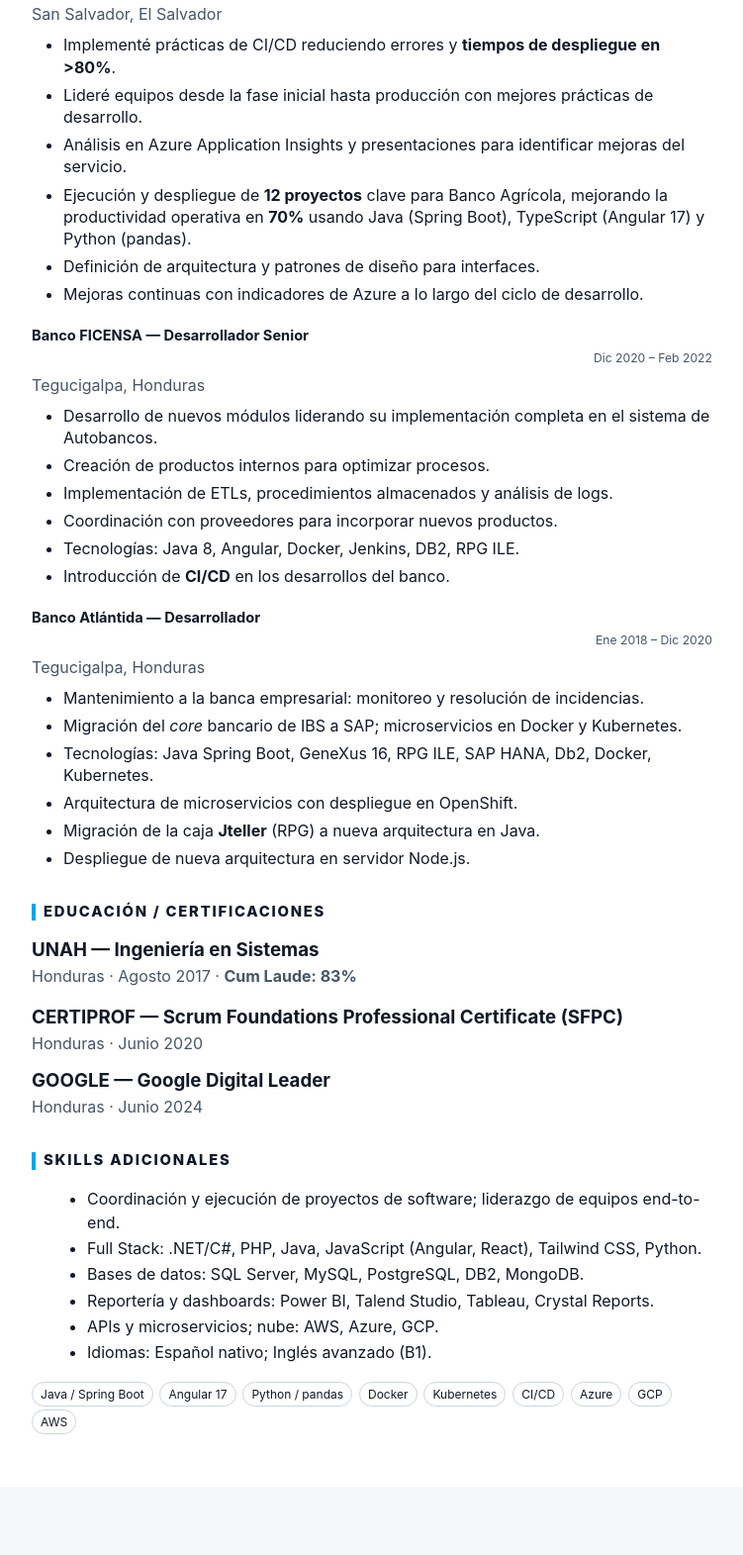
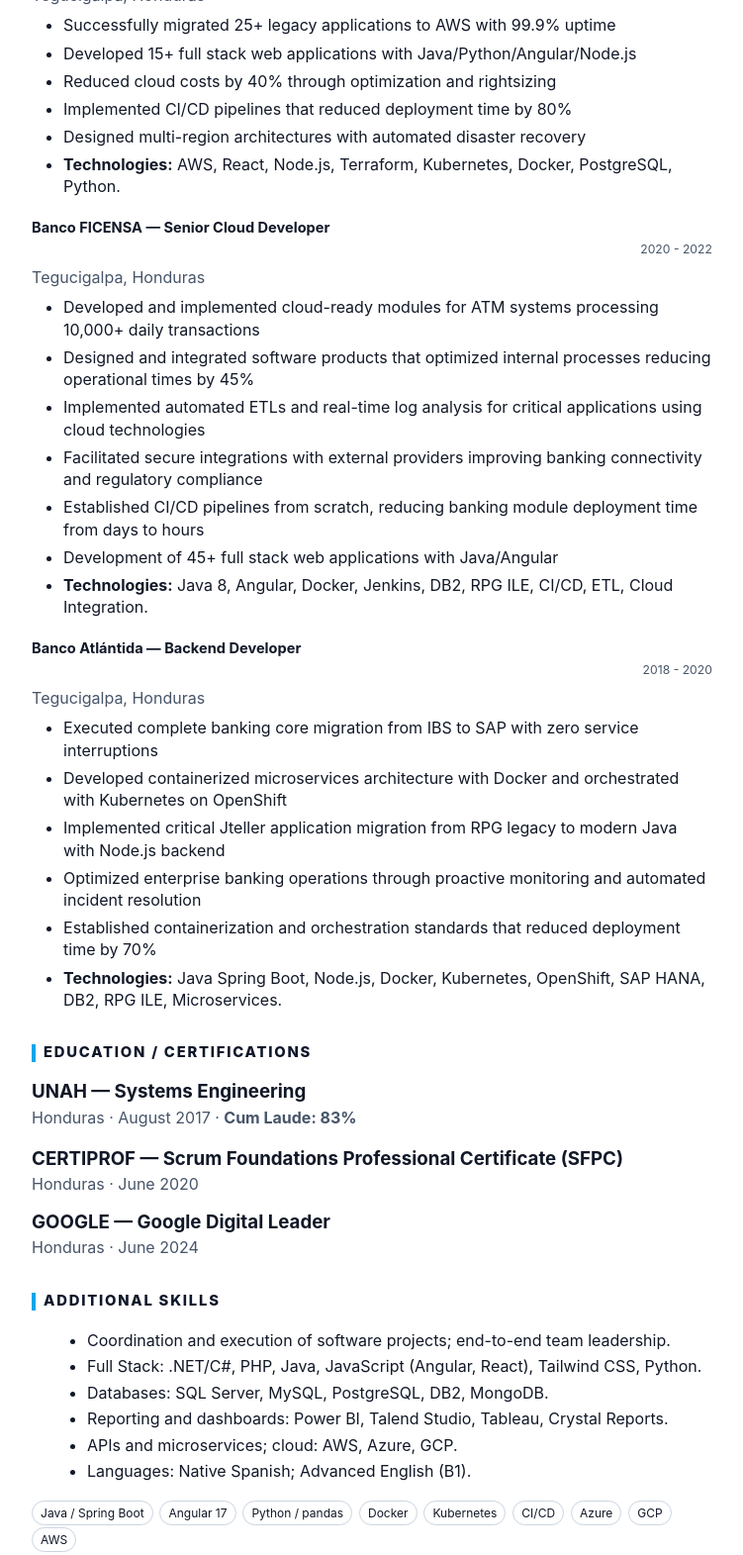
Before and after one commit to GabrielSosa/Portafolio-Gabriel, a plain HTML site: page cv.html in a window 1280 px wide. Shown: the part 432-2003 px from the top of the page at 99% size, without its empty margins (264-1015 px from the left). Before the commit the page ends 1934 px from the top, so only its background shows below. Drawn offline with nearby package versions, Linux system fonts and the light colour scheme.

Commit message:
Update CV to English and enhance content with professional experience details

```diff
--- a/cv.html
+++ b/cv.html
@@ -1,5 +1,5 @@
 <!DOCTYPE html>
-<html lang="es">
+<html lang="en">
 <head>
   <meta charset="utf-8" />
   <meta name="viewport" content="width=device-width, initial-scale=1" />
@@ -176,8 +176,8 @@
 </head>
 <body>
   <div class="toolbar">
-    <button onclick="window.print()" title="Imprimir CV">🖨️ Imprimir</button>
-    <button onclick="downloadPDF()" title="Descargar CV como PDF" id="download-btn">📄 Descargar PDF</button>
+    <button onclick="window.print()" title="Print CV">🖨️ Print</button>
+    <button onclick="downloadPDF()" title="Download CV as PDF" id="download-btn">📄 Download PDF</button>
   </div>
 
   <main class="sheet" role="document">
@@ -185,7 +185,7 @@
     <header class="header">
       <div>
         <h1 class="name">Gabriel Alexander Sosa Ramírez</h1>
-        <div class="subtitle">Desarrollador de Software · Full Stack</div>
+        <div class="subtitle">Software Developer · Full Stack</div>
       </div>
       <div class="contacts">
         Tegucigalpa, Honduras · <a href="https://linkedin.com/in/gabrielsosar">linkedin.com/in/gabrielsosar</a><br />
@@ -195,83 +195,87 @@
 
     <!-- SUMMARY -->
     <section class="summary">
-      <p><strong>Más de 8 años</strong> de experiencia como Desarrollador de Software. Lideré el desarrollo de 2 migraciones, logrando un <strong>40%</strong> de mejora en la entrega de productos y un <strong>25%</strong> en rendimiento en las operaciones bancarias.</p>
+      <p><strong>Over 8 years</strong> of experience as a Software Developer. I led the development of 2 migrations, achieving a <strong>40%</strong> improvement in product delivery and a <strong>25%</strong> improvement in banking operations performance.</p>
     </section>
 
     <!-- EXPERIENCE -->
     <section class="section">
-      <h2 class="section-title">Experiencia profesional</h2>
+      <h2 class="section-title">Professional Experience</h2>
+      <!-- Las experiencias se cargan dinámicamente desde JSON -->
 
+      <!-- Fallback content mientras carga JavaScript -->
+      <div id="experience-fallback">
         <article class="role">
-        <h3><span class="company">Stefanini Group</span> — Desarrollador Full Stack</h3>
-        <div class="role-meta">Feb 2022 – Actualidad</div>
-        <div class="location muted">San Salvador, El Salvador</div>
+          <h3><span class="company">Stefanini Group S.A.</span> — Senior Cloud Engineer & Full Stack Developer</h3>
+          <div class="role-meta">2022 - Present</div>
+          <div class="location muted">Tegucigalpa, Honduras</div>
           <ul class="bullets">
-          <li>Implementé prácticas de CI/CD reduciendo errores y <strong>tiempos de despliegue en &gt;80%</strong>.</li>
-          <li>Lideré equipos desde la fase inicial hasta producción con mejores prácticas de desarrollo.</li>
-          <li>Análisis en Azure Application Insights y presentaciones para identificar mejoras del servicio.</li>
-          <li>Ejecución y despliegue de <strong>12 proyectos</strong> clave para Banco Agrícola, mejorando la productividad operativa en <strong>70%</strong> usando Java (Spring Boot), TypeScript (Angular&nbsp;17) y Python (pandas).</li>
-          <li>Definición de arquitectura y patrones de diseño para interfaces.</li>
-          <li>Mejoras continuas con indicadores de Azure a lo largo del ciclo de desarrollo.</li>
+            <li>Successfully migrated 25+ legacy applications to AWS with 99.9% uptime</li>
+            <li>Developed 15+ full stack web applications with Java/Python/Angular/Node.js</li>
+            <li>Reduced cloud costs by 40% through optimization and rightsizing</li>
+            <li>Implemented CI/CD pipelines that reduced deployment time by 80%</li>
+            <li>Designed multi-region architectures with automated disaster recovery</li>
+            <li><strong>Technologies:</strong> AWS, React, Node.js, Terraform, Kubernetes, Docker, PostgreSQL, Python.</li>
           </ul>
         </article>
 
         <article class="role">
-        <h3><span class="company">Banco FICENSA</span> — Desarrollador Senior</h3>
-        <div class="role-meta">Dic 2020 – Feb 2022</div>
+          <h3><span class="company">Banco FICENSA</span> — Senior Cloud Developer</h3>
+          <div class="role-meta">2020 - 2022</div>
           <div class="location muted">Tegucigalpa, Honduras</div>
           <ul class="bullets">
-          <li>Desarrollo de nuevos módulos liderando su implementación completa en el sistema de Autobancos.</li>
-          <li>Creación de productos internos para optimizar procesos.</li>
-          <li>Implementación de ETLs, procedimientos almacenados y análisis de logs.</li>
-          <li>Coordinación con proveedores para incorporar nuevos productos.</li>
-          <li>Tecnologías: Java 8, Angular, Docker, Jenkins, DB2, RPG ILE.</li>
-          <li>Introducción de <strong>CI/CD</strong> en los desarrollos del banco.</li>
+            <li>Developed and implemented cloud-ready modules for ATM systems processing 10,000+ daily transactions</li>
+            <li>Designed and integrated software products that optimized internal processes reducing operational times by 45%</li>
+            <li>Implemented automated ETLs and real-time log analysis for critical applications using cloud technologies</li>
+            <li>Facilitated secure integrations with external providers improving banking connectivity and regulatory compliance</li>
+            <li>Established CI/CD pipelines from scratch, reducing banking module deployment time from days to hours</li>
+            <li><strong>Technologies:</strong> Java 8, Angular, Docker, Jenkins, DB2, RPG ILE, CI/CD, ETL, Cloud Integration.</li>
           </ul>
         </article>
 
         <article class="role page-break">
-        <h3><span class="company">Banco Atlántida</span> — Desarrollador</h3>
-        <div class="role-meta">Ene 2018 – Dic 2020</div>
+          <h3><span class="company">Banco Atlántida</span> — Backend Developer</h3>
+          <div class="role-meta">2018 - 2020</div>
           <div class="location muted">Tegucigalpa, Honduras</div>
           <ul class="bullets">
-          <li>Mantenimiento a la banca empresarial: monitoreo y resolución de incidencias.</li>
-          <li>Migración del <em>core</em> bancario de IBS a SAP; microservicios en Docker y Kubernetes.</li>
-          <li>Tecnologías: Java Spring Boot, GeneXus 16, RPG ILE, SAP HANA, Db2, Docker, Kubernetes.</li>
-          <li>Arquitectura de microservicios con despliegue en OpenShift.</li>
-          <li>Migración de la caja <strong>Jteller</strong> (RPG) a nueva arquitectura en Java.</li>
-          <li>Despliegue de nueva arquitectura en servidor Node.js.</li>
+            <li>Executed complete banking core migration from IBS to SAP with zero service interruptions</li>
+            <li>Developed containerized microservices architecture with Docker and orchestrated with Kubernetes on OpenShift</li>
+            <li>Implemented critical Jteller application migration from RPG legacy to modern Java with Node.js backend</li>
+            <li>Optimized enterprise banking operations through proactive monitoring and automated incident resolution</li>
+            <li>Established containerization and orchestration standards that reduced deployment time by 70%</li>
+            <li><strong>Technologies:</strong> Java Spring Boot, Node.js, Docker, Kubernetes, OpenShift, SAP HANA, DB2, RPG ILE, Microservices.</li>
           </ul>
         </article>
+      </div>
     </section>
 
     <!-- EDUCATION -->
     <section class="section">
-      <h2 class="section-title">Educación / Certificaciones</h2>
+      <h2 class="section-title">Education / Certifications</h2>
       <article style="margin-bottom:5mm">
-        <h3>UNAH — <span class="company">Ingeniería en Sistemas</span></h3>
-        <div class="muted">Honduras · Agosto 2017 · <strong>Cum Laude: 83%</strong></div>
+        <h3>UNAH — <span class="company">Systems Engineering</span></h3>
+        <div class="muted">Honduras · August 2017 · <strong>Cum Laude: 83%</strong></div>
       </article>
       <article style="margin-bottom:4mm">
         <h3>CERTIPROF — Scrum Foundations Professional Certificate (SFPC)</h3>
-        <div class="muted">Honduras · Junio 2020</div>
+        <div class="muted">Honduras · June 2020</div>
       </article>
       <article>
         <h3>GOOGLE — Google Digital Leader</h3>
-        <div class="muted">Honduras · Junio 2024</div>
+        <div class="muted">Honduras · June 2024</div>
       </article>
     </section>
 
     <!-- SKILLS -->
     <section class="section">
-      <h2 class="section-title">Skills adicionales</h2>
+      <h2 class="section-title">Additional Skills</h2>
       <ul>
-        <li>Coordinación y ejecución de proyectos de software; liderazgo de equipos end-to-end.</li>
+        <li>Coordination and execution of software projects; end-to-end team leadership.</li>
         <li>Full Stack: .NET/C#, PHP, Java, JavaScript (Angular, React), Tailwind CSS, Python.</li>
-        <li>Bases de datos: SQL Server, MySQL, PostgreSQL, DB2, MongoDB.</li>
-        <li>Reportería y dashboards: Power BI, Talend Studio, Tableau, Crystal Reports.</li>
-        <li>APIs y microservicios; nube: AWS, Azure, GCP.</li>
-        <li>Idiomas: Español nativo; Inglés avanzado (B1).</li>
+        <li>Databases: SQL Server, MySQL, PostgreSQL, DB2, MongoDB.</li>
+        <li>Reporting and dashboards: Power BI, Talend Studio, Tableau, Crystal Reports.</li>
+        <li>APIs and microservices; cloud: AWS, Azure, GCP.</li>
+        <li>Languages: Native Spanish; Advanced English (B1).</li>
       </ul>
       <div aria-hidden="true" style="margin-top:4mm">
         <span class="tag">Java / Spring Boot</span>
@@ -311,20 +315,48 @@
         return savedLang;
       }
 
-      // Por defecto, inglés
+      // Por defecto, inglés (en.json)
       return 'en';
     };
 
     // Función para actualizar el contenido del CV
     const updateCV = async (lang) => {
+      console.log('Actualizando CV con idioma:', lang);
+
+      // Intentar cargar las traducciones manualmente si i18n no está disponible
+      if (!window.I18n) {
+        console.log('Sistema i18n no disponible, cargando manualmente...');
+        try {
+          const response = await fetch(`./lang/${lang}.json`);
+          const translations = await response.json();
+
+          await loadCVContent(translations.cv, translations.experience, lang);
+          return;
+        } catch (error) {
+          console.error('Error cargando traducciones:', error);
+          return;
+        }
+      }
+
       // Usar el sistema i18n existente si está disponible
-      if (window.I18n) {
       await window.I18n.changeLanguage(lang);
       const data = window.I18n.getCurrentTranslations().cv;
       const experienceData = window.I18n.getCurrentTranslations().experience;
 
+      await loadCVContent(data, experienceData, lang);
+    };
+
+    // Función auxiliar para cargar el contenido del CV
+    const loadCVContent = async (data, experienceData, lang) => {
+      if (!data) {
+        console.error('No se encontraron datos del CV para el idioma:', lang);
+        return;
+      }
+
+      console.log('Cargando contenido CV:', data);
+
       // Actualizar título de la página y idioma del documento
-        document.title = data.title;
+      document.title = data.title || 'Gabriel Sosa — CV';
       document.documentElement.lang = lang;
 
       // Actualizar botones de la toolbar
@@ -350,14 +382,19 @@
       }
 
       // Actualizar experiencias dinámicamente
+      // Priorizar experience.jobs que tiene más detalles
       if (experienceData && experienceData.jobs) {
         const experienceSection = document.querySelector('.section');
 
-          // Limpiar experiencias existentes
+        // Ocultar fallback content
+        const fallback = document.getElementById('experience-fallback');
+        if (fallback) fallback.style.display = 'none';
+
+        // Limpiar experiencias existentes (excepto el fallback)
         const roles = experienceSection.querySelectorAll('.role');
         roles.forEach(role => role.remove());
 
-          // Generar nuevas experiencias
+        // Generar nuevas experiencias desde experience.jobs
         experienceData.jobs.forEach((job, index) => {
           const article = document.createElement('article');
           article.className = 'role';
@@ -372,6 +409,36 @@
               ${job.technologies && job.technologies.length > 0 ?
                 `<li><strong>${lang === 'es' ? 'Tecnologías' : 'Technologies'}:</strong> ${job.technologies.join(', ')}.</li>` :
                 ''}
+            </ul>
+          `;
+
+          experienceSection.appendChild(article);
+        });
+      }
+      // Fallback: usar cv.experiences si experience.jobs no está disponible
+      else if (data.experiences) {
+        const experienceSection = document.querySelector('.section');
+
+        // Ocultar fallback content
+        const fallback = document.getElementById('experience-fallback');
+        if (fallback) fallback.style.display = 'none';
+
+        // Limpiar experiencias existentes (excepto el fallback)
+        const roles = experienceSection.querySelectorAll('.role');
+        roles.forEach(role => role.remove());
+
+        // Generar nuevas experiencias desde cv.experiences
+        data.experiences.forEach((job, index) => {
+          const article = document.createElement('article');
+          article.className = 'role';
+          if (index === 2) article.className += ' page-break';
+
+          article.innerHTML = `
+            <h3><span class="company">${job.company}</span> — ${job.title}</h3>
+            <div class="role-meta">${job.period}</div>
+            <div class="location muted">${job.location}</div>
+            <ul class="bullets">
+              ${job.achievements.map(achievement => `<li>${achievement}</li>`).join('')}
             </ul>
           `;
 
@@ -408,34 +475,30 @@
           skillsList.appendChild(li);
         });
       }
-      }
     };
 
     // Inicializar CV con el idioma correcto
     const initCV = async () => {
+      console.log('Inicializando CV...');
       const lang = getLanguage();
+      console.log('Idioma detectado:', lang);
 
-      // Asegurar que el sistema i18n esté inicializado
-      if (!window.I18n) {
-        // Esperar a que i18n se inicialice
-        await new Promise(resolve => {
-          const checkI18n = () => {
-            if (window.I18n) {
-              resolve();
-            } else {
-              setTimeout(checkI18n, 100);
+      try {
+        await updateCV(lang);
+        console.log('CV actualizado correctamente');
+      } catch (error) {
+        console.error('Error inicializando CV:', error);
       }
-          };
-          checkI18n();
-        });
-      }
-
-      await updateCV(lang);
 
       // Escuchar cambios en localStorage para sincronizar con el portfolio
       window.addEventListener('storage', async (e) => {
         if (e.key === 'portfolio-lang') {
+          console.log('Cambio de idioma detectado:', e.newValue);
+          try {
             await updateCV(e.newValue || 'en');
+          } catch (error) {
+            console.error('Error cambiando idioma:', error);
+          }
         }
       });
     };
@@ -578,8 +641,12 @@
     };
 
     window.addEventListener('load', async () => {
+      console.log('Página cargada, inicializando CV...');
+      // Esperar un poco para que todos los scripts se carguen
+      setTimeout(async () => {
         await initCV();
         fitToViewport();
+      }, 500);
     });
     window.addEventListener('resize', fitToViewport);
   </script>
```
Lines whose indentation alone changed are shown as unchanged.
